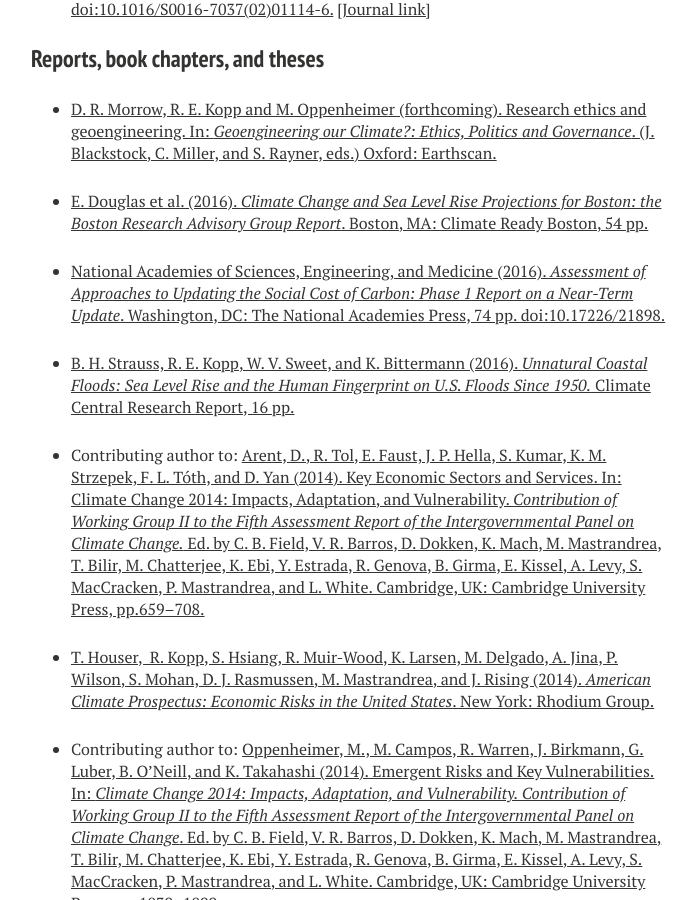
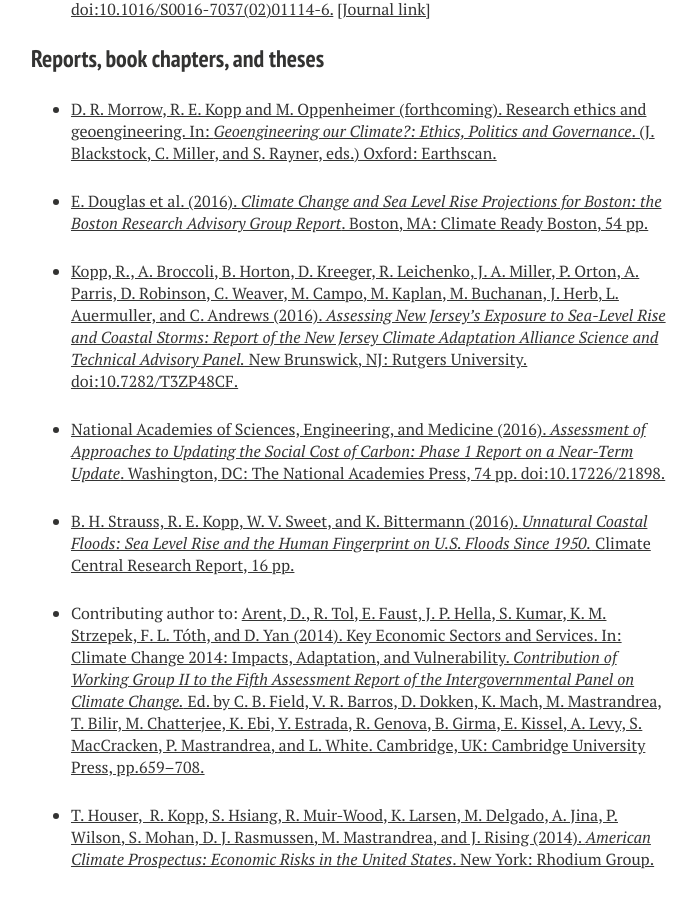
Before and after one commit to mrke/bobkopp.github.io, a Jekyll site: the page built from papers/index.md, in a window 1280 px wide and 900 px high, scrolled down 7412 px. Shown: the whole window, without its empty margins (289-986 px from the left). Built offline with Jekyll 4.4.1, drawn with Linux system fonts in a browser that asks for light colours; nearby versions of some CDN libraries; some of the changed text lies outside the part shown.

Commit message:
NJCAA report

```diff
--- a/papers/index.md
+++ b/papers/index.md
@@ -2,7 +2,7 @@
 layout: page
 title: Publications
 tags: [papers]
-modified: September 20 2016
+modified: October 10 2016
 comments: false
 share: false
 image:
@@ -161,6 +161,8 @@
 
 * [E. Douglas et al. (2016). _Climate Change and Sea Level Rise Projections for Boston: the Boston Research Advisory Group Report_. Boston, MA: Climate Ready Boston, 54 pp.](http://climateready.boston.gov/findings)
 
+* [Kopp, R., A. Broccoli, B. Horton, D. Kreeger, R. Leichenko, J. A. Miller, P. Orton, A. Parris, D. Robinson, C. Weaver, M. Campo, M. Kaplan, M. Buchanan, J. Herb, L. Auermuller, and C. Andrews (2016). _Assessing New Jersey’s Exposure to Sea-Level Rise and Coastal Storms: Report of the New Jersey Climate Adaptation Alliance Science and Technical Advisory Panel._ New Brunswick, NJ: Rutgers University. doi:10.7282/T3ZP48CF.](http://dx.doi.org/10.7282/T3ZP48CF)
+
 * [National Academies of Sciences, Engineering, and Medicine (2016). _Assessment of Approaches to Updating the Social Cost of Carbon: Phase 1 Report on a Near-Term Update_. Washington, DC: The National Academies Press, 74 pp. doi:10.17226/21898.](http://dx.doi.org/10.17226/21898)
 
 * [B. H. Strauss, R. E. Kopp, W. V. Sweet, and K. Bittermann (2016). _Unnatural Coastal Floods: Sea Level Rise and the Human Fingerprint on U.S. Floods Since 1950._ Climate Central Research Report, 16 pp.](http://goo. gl/n0oqjn)
```
